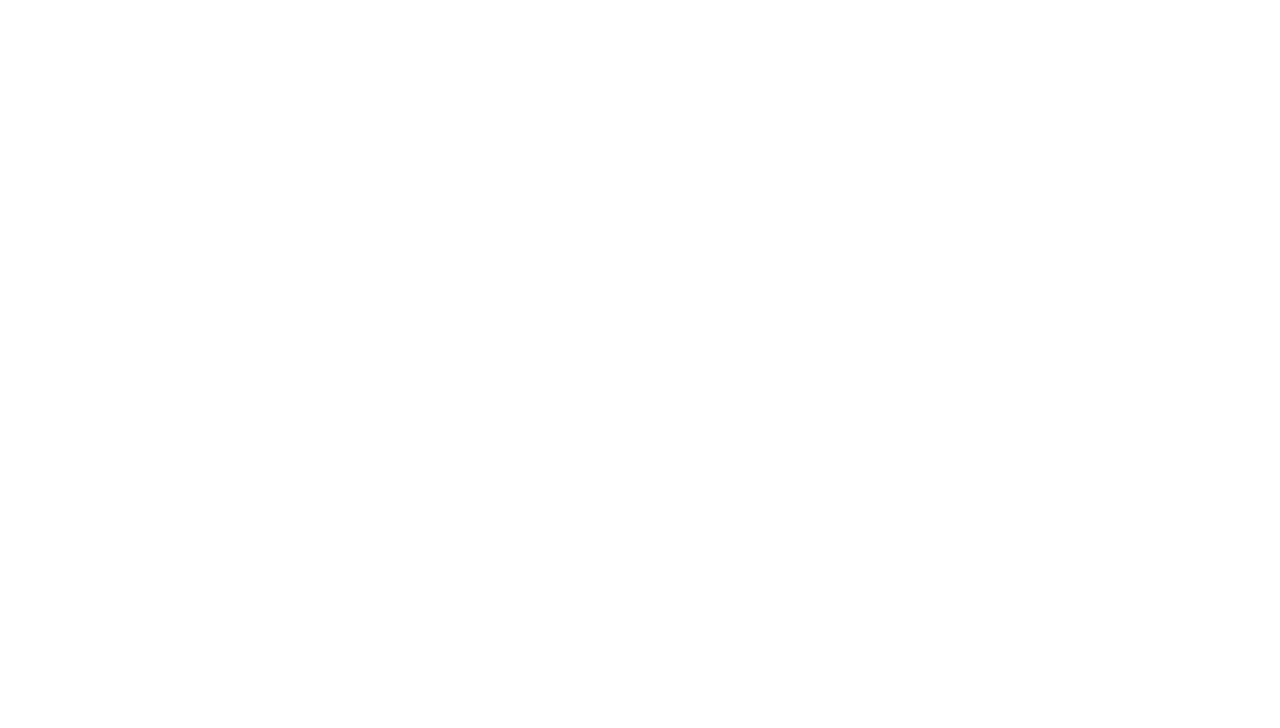
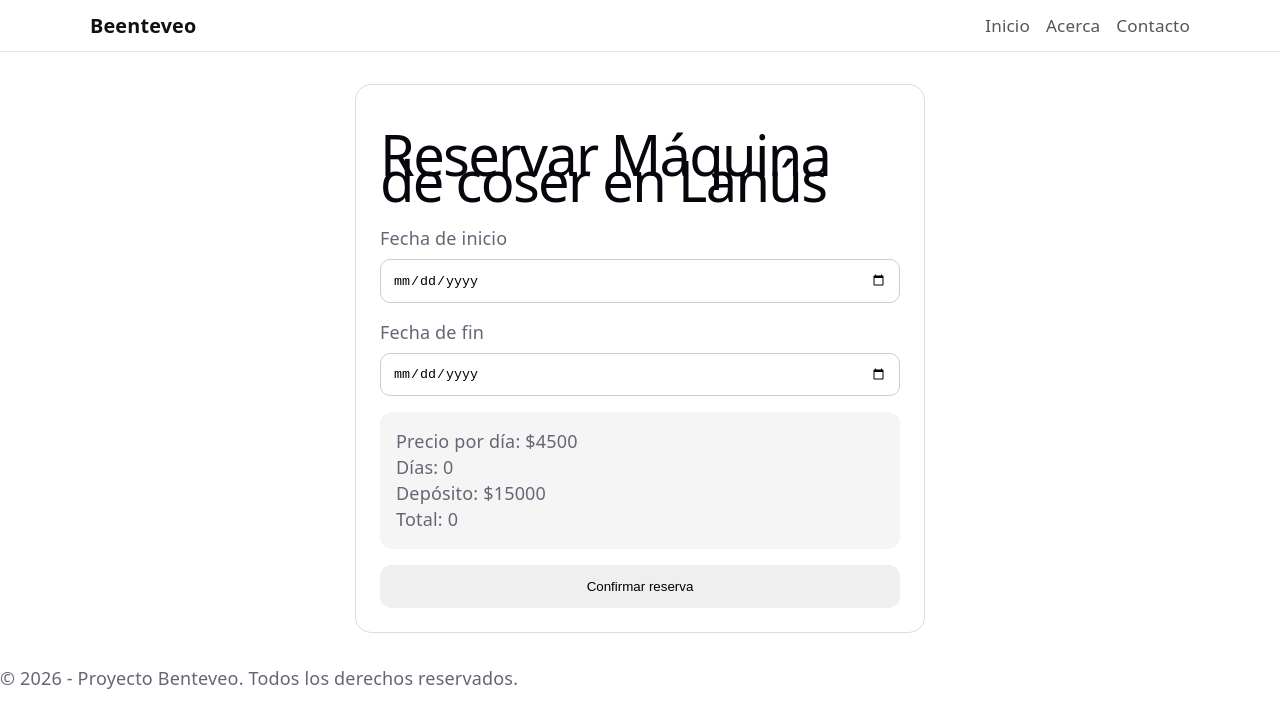
Before and after one commit to RocioAV/frontend-benteveo, a React (Vite) app: page /reservation/1 in a window 1280 px wide. Before the commit this address had no page. Shown: the top 728 px of the page. Built offline with nearby package versions, Linux system fonts and the light colour scheme.

Commit message:
Avance pantalla de reserva

```diff
--- a/src/App.jsx
+++ b/src/App.jsx
@@ -1,5 +1,5 @@
 import './App.css'
-import Header from './components/header.jsx'
+import Reservation from './pages/Reservation.jsx'
 import { Routes, Route } from 'react-router-dom'
 import Home from './pages/Home.jsx'
 import Layout from './layouts/Layout.jsx'
@@ -12,6 +12,7 @@ function App() {
 
         {/* Rutas individuales */}
         <Route path="/" element={<Home />} />
+        <Route path="/reservation/:id" element={<Reservation />} />
       </Route>
     </Routes>
   )
--- /dev/null
+++ b/src/data/products.json
@@ -0,0 +1,12 @@
+[
+  {
+    "id": 1,
+    "idOwner": 1,
+    "name": "Máquina de coser",
+    "pricePerDay": 4500,
+    "deposit": 15000,
+    "city": "Lanús",
+    "image": "/images/maquinacoser.jpg",
+    "available": true
+  }
+]
--- /dev/null
+++ b/src/pages/Reservation.jsx
@@ -0,0 +1,55 @@
+import './reservation.css'
+import products from "../data/products.json";
+import { useState } from 'react';
+import { useParams } from 'react-router-dom';
+
+const Reservation = () => {
+    const { id } = useParams();
+    const productId = Number(id);
+    const product = products.find(product => product.id === productId);
+
+    const [startDate, setStartDate] = useState("");
+    const [endDate, setEndDate] = useState("");
+    const start = new Date(startDate);
+    const end = new Date(endDate);
+    const MS_PER_DAY = 1000 * 60 * 60 * 24;
+    const daysOfRent =
+      startDate && endDate && endDate > startDate
+        ? Math.ceil((end - start) / MS_PER_DAY)
+        : 0;
+    const totalPrice =
+      daysOfRent > 0
+        ? product.deposit + daysOfRent * product.pricePerDay
+        : 0;
+
+  return (
+    <section className="reservation-page">
+      <div className="reservation-card">
+        <h1>Reservar {product.name} en {product.city}</h1>
+
+        <form className="reservation-form">
+          <label>
+            Fecha de inicio
+            <input type="date" onChange={(event) => setStartDate(event.target.value)}/>
+          </label>
+
+          <label>
+            Fecha de fin
+            <input type="date" onChange={(event) => setEndDate(event.target.value)}/>
+          </label>
+
+          <div className="reservation-summary">
+            <p>Precio por día: ${product.pricePerDay}</p>
+            <p>Días: {daysOfRent}</p>
+            <p>Depósito: ${product.deposit}</p>
+            <p>Total: {totalPrice}</p>
+          </div>
+
+          <button type="button">Confirmar reserva</button>
+        </form>
+      </div>
+    </section>
+  )
+}
+
+export default Reservation
--- /dev/null
+++ b/src/pages/reservation.css
@@ -0,0 +1,42 @@
+.reservation-page {
+  padding: 32px 16px;
+}
+
+.reservation-card {
+  max-width: 520px;
+  margin: 0 auto;
+  padding: 24px;
+  border: 1px solid #ddd;
+  border-radius: 16px;
+}
+
+.reservation-form {
+  display: flex;
+  flex-direction: column;
+  gap: 16px;
+}
+
+.reservation-form label {
+  display: flex;
+  flex-direction: column;
+  gap: 8px;
+}
+
+.reservation-form input {
+  padding: 12px;
+  border: 1px solid #ccc;
+  border-radius: 10px;
+}
+
+.reservation-summary {
+  padding: 16px;
+  border-radius: 12px;
+  background-color: #f5f5f5;
+}
+
+.reservation-form button {
+  padding: 14px;
+  border: none;
+  border-radius: 12px;
+  cursor: pointer;
+}
```
